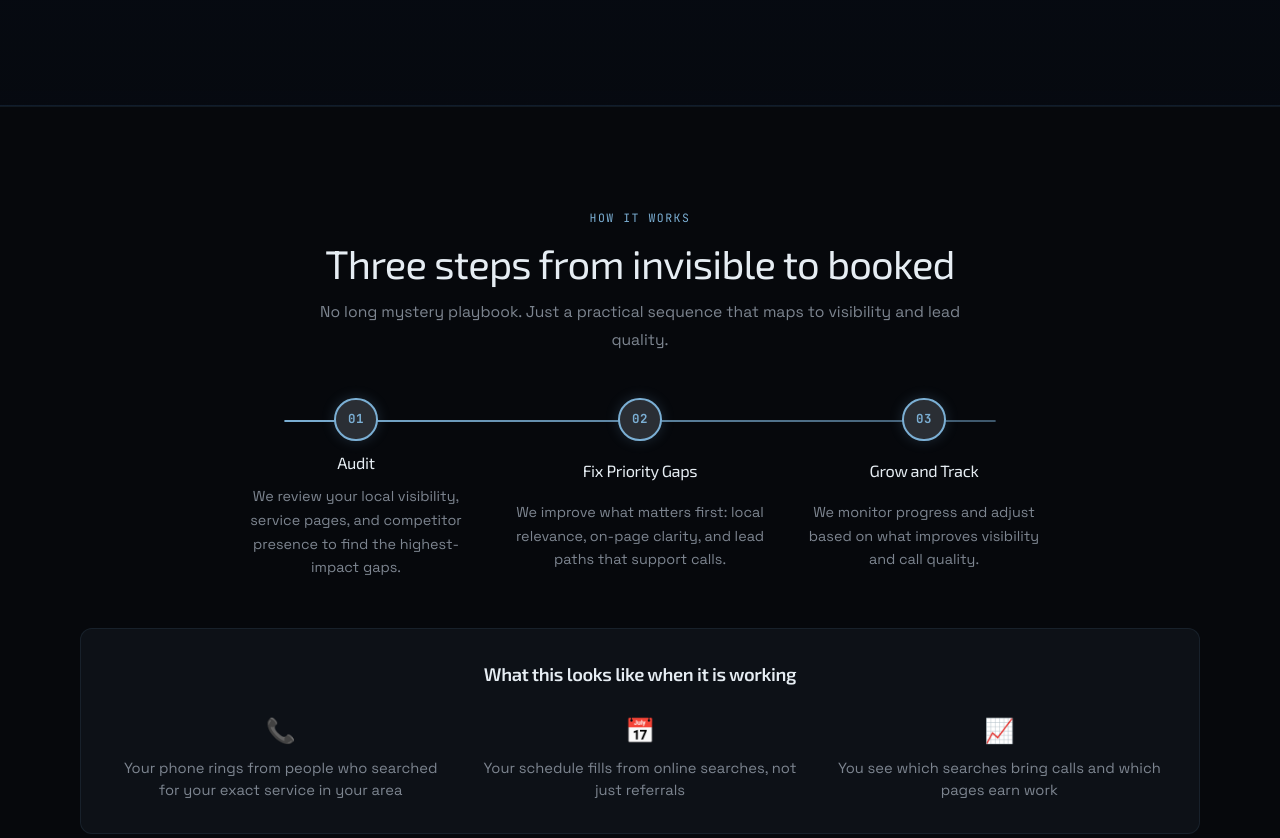
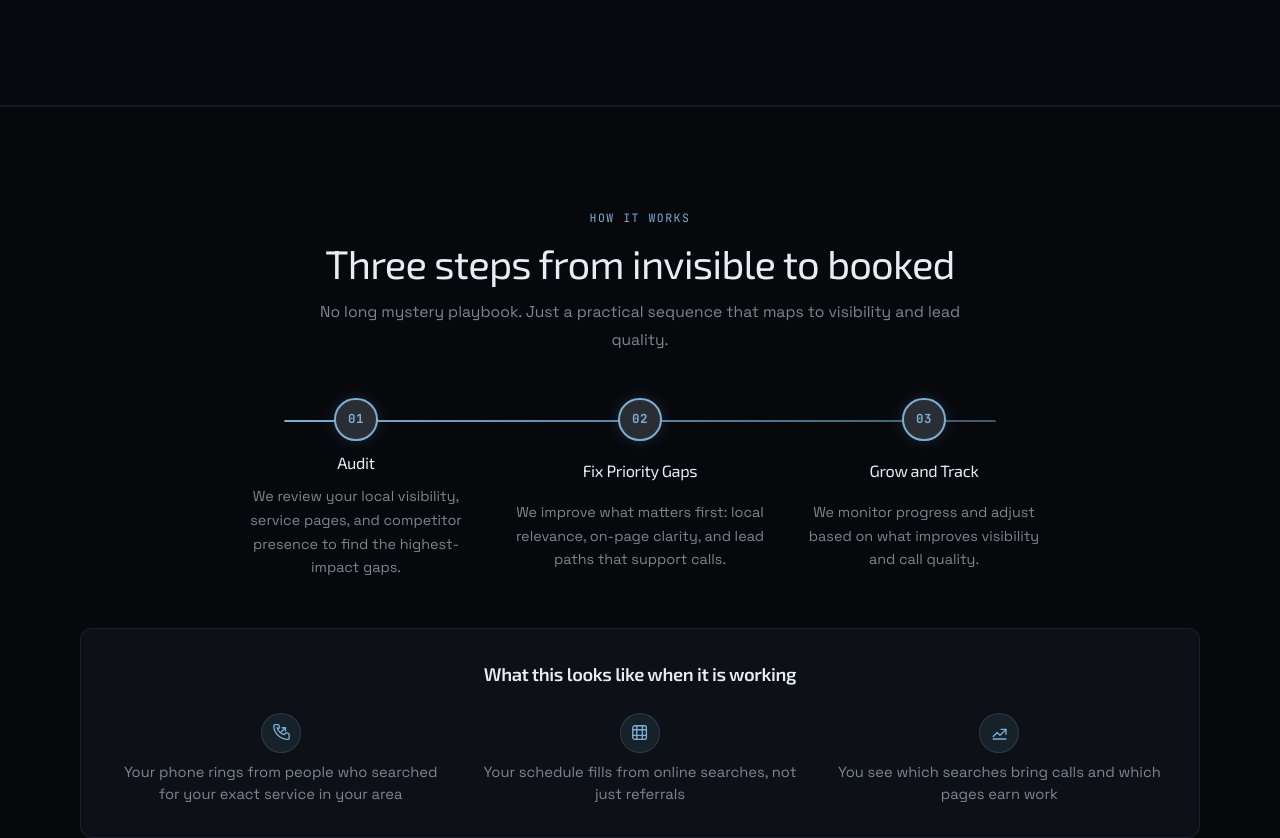
Before and after one commit to chadsmith-webdev/local-search-ally, a Next.js app: page / in a window 1280 px wide. Shown: the part 3359-4197 px from the top of the page. Built offline with nearby package versions, Linux system fonts and the light colour scheme.

Commit message:
Audited and fixed UI/UX and frontend design issues

```diff
--- a/src/components/HomeClient.js
+++ b/src/components/HomeClient.js
@@ -208,7 +208,7 @@ const callExpectations = [
   "A clear answer on whether it makes sense to work together",
 ];
 
-const cinematicSectionIds = new Set(["problem", "plan", "final-cta"]);
+const cinematicSectionIds = new Set(["problem", "stakes", "final-cta"]);
 
 function IconBase({ children }) {
   return (
@@ -1110,7 +1110,7 @@ export default function HomeClient({ posts }) {
           margin: 0;
           font-size: clamp(1.5rem, 3.2vw, 2.5rem);
           line-height: 1.18;
-          max-width: 18ch;
+          max-width: 22ch;
         }
         .story-subtitle {
           margin: 0.75rem 0 0;
@@ -1590,9 +1590,20 @@ export default function HomeClient({ posts }) {
           text-align: center;
         }
         .plan-success-icon {
-          display: block;
-          font-size: 1.5rem;
-          margin-bottom: 0.5rem;
+          display: flex;
+          align-items: center;
+          justify-content: center;
+          width: 2.5rem;
+          height: 2.5rem;
+          margin: 0 auto 0.5rem;
+          border-radius: 50%;
+          background: rgba(123, 175, 212, 0.1);
+          border: 1px solid rgba(123, 175, 212, 0.18);
+          color: var(--carolina);
+        }
+        .plan-success-icon svg {
+          width: 1.15rem;
+          height: 1.15rem;
         }
         .plan-success-item p {
           font-size: 0.92rem;
@@ -1627,6 +1638,9 @@ export default function HomeClient({ posts }) {
         .svc-row:hover {
           background: rgba(123, 175, 212, 0.04);
           transform: translateX(4px);
+        }
+        .svc-row:focus-within {
+          background: rgba(123, 175, 212, 0.04);
         }
         .svc-row:first-child {
           padding-top: 1rem;
@@ -1706,6 +1720,12 @@ export default function HomeClient({ posts }) {
           margin-top: 2.75rem;
         }
         @media (max-width: 840px) {
+          .demo-grid {
+            grid-template-columns: repeat(2, 1fr);
+            gap: 1.25rem;
+          }
+        }
+        @media (max-width: 560px) {
           .demo-grid {
             grid-template-columns: 1fr;
             max-width: 420px;
@@ -2548,20 +2568,26 @@ export default function HomeClient({ posts }) {
             </h3>
             <div className='plan-success-items'>
               <div className='plan-success-item'>
-                <span className='plan-success-icon'>📞</span>
+                <span className='plan-success-icon'>
+                  <CallFlowIcon />
+                </span>
                 <p>
                   Your phone rings from people who searched for your exact
                   service in your area
                 </p>
               </div>
               <div className='plan-success-item'>
-                <span className='plan-success-icon'>📅</span>
+                <span className='plan-success-icon'>
+                  <AuditGridIcon />
+                </span>
                 <p>
                   Your schedule fills from online searches, not just referrals
                 </p>
               </div>
               <div className='plan-success-item'>
-                <span className='plan-success-icon'>📈</span>
+                <span className='plan-success-icon'>
+                  <TrendPulseIcon />
+                </span>
                 <p>
                   You see which searches bring calls and which pages earn work
                 </p>
```
